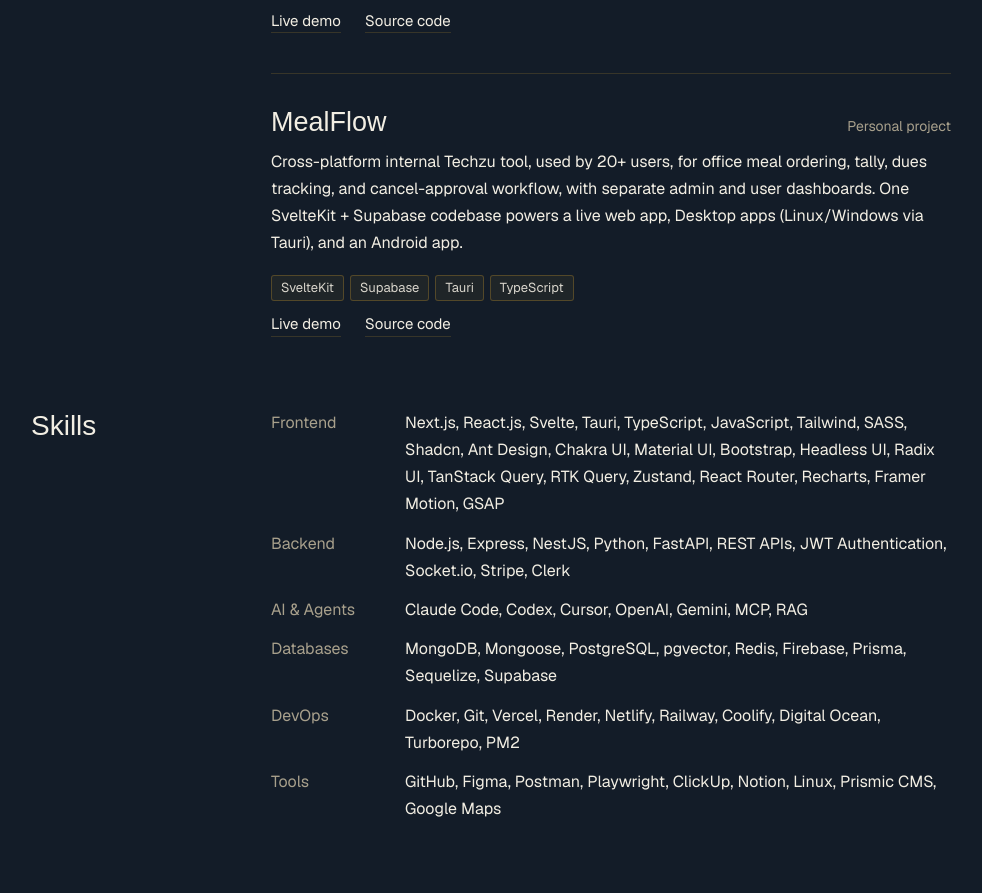
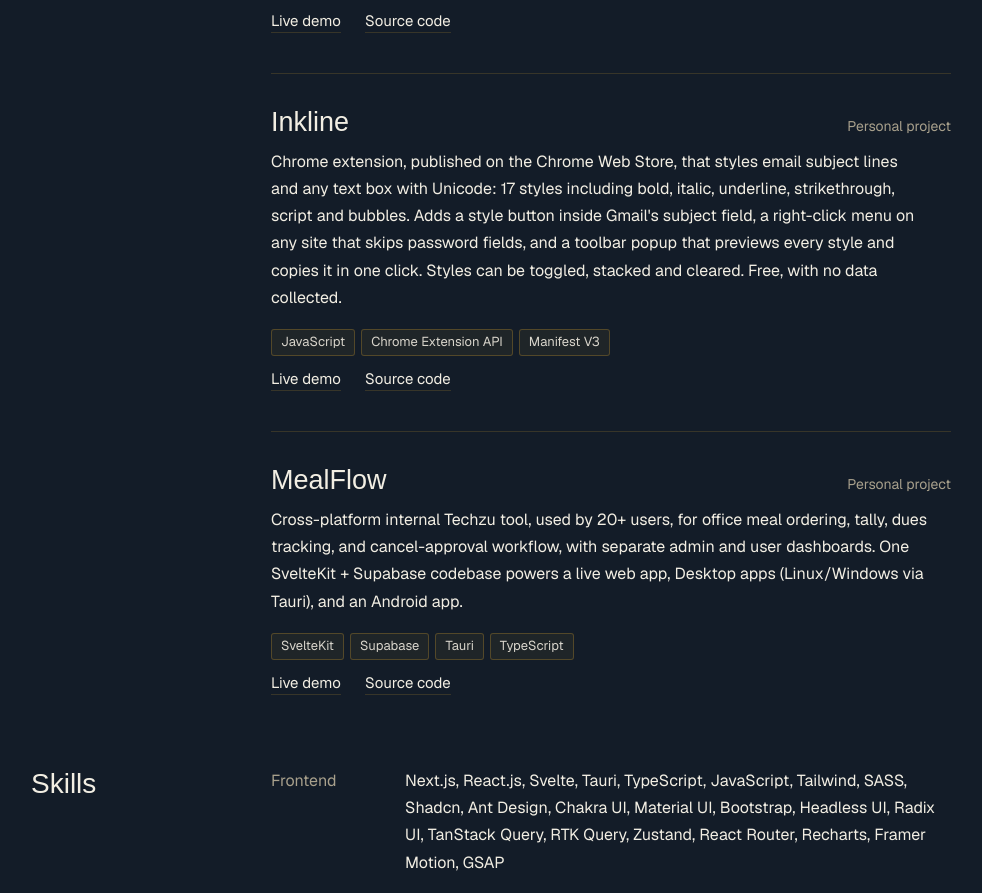
Before and after one commit to Srabon444/portfolio, a Next.js app: page /pro in a window 1280 px wide. Shown: the part 4695-5588 px from the top of the page, without its empty margins (149-1131 px from the left). Built offline with nearby package versions, Linux system fonts and the light colour scheme; a web font is replaced by a local one.

Commit message:
Add Inkline, the styled email subjects Chrome extension, to projects

```diff
--- a/src/data/portfolioData.ts
+++ b/src/data/portfolioData.ts
@@ -185,6 +185,17 @@ export const projects: Project[] = [
     hobby: true,
   },
   {
+    id: 7,
+    title: "Inkline",
+    description: "Chrome extension, published on the Chrome Web Store, that styles email subject lines and any text box with Unicode: 17 styles including bold, italic, underline, strikethrough, script and bubbles. Adds a style button inside Gmail's subject field, a right-click menu on any site that skips password fields, and a toolbar popup that previews every style and copies it in one click. Styles can be toggled, stacked and cleared. Free, with no data collected.",
+    technologies: ["JavaScript", "Chrome Extension API", "Manifest V3"],
+    image: "/images/inkline.png",
+    demoLink: "https://chromewebstore.google.com/detail/inkline-styled-email-subj/gfdbcnjbkpleenpfbkdedogjdlbpignb",
+    codeLink: "https://github.com/Srabon444/inkline",
+    work: false,
+    hobby: true,
+  },
+  {
     id: 4,
     title: "MealFlow",
     description: "Cross-platform internal Techzu tool, used by 20+ users, for office meal ordering, tally, dues tracking, and cancel-approval workflow, with separate admin and user dashboards. One SvelteKit + Supabase codebase powers a live web app, Desktop apps (Linux/Windows via Tauri), and an Android app.",
```
Also changed, not shown: public/images/inkline.png (added).
